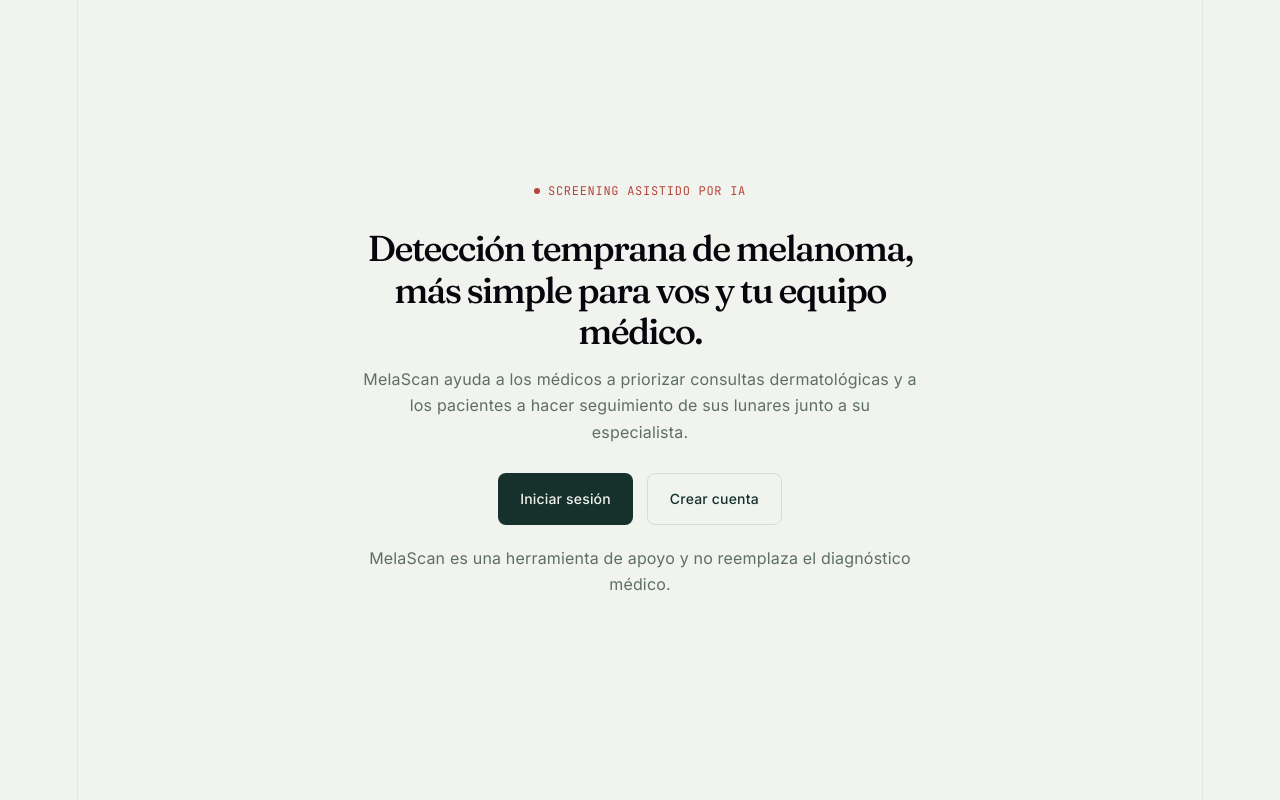
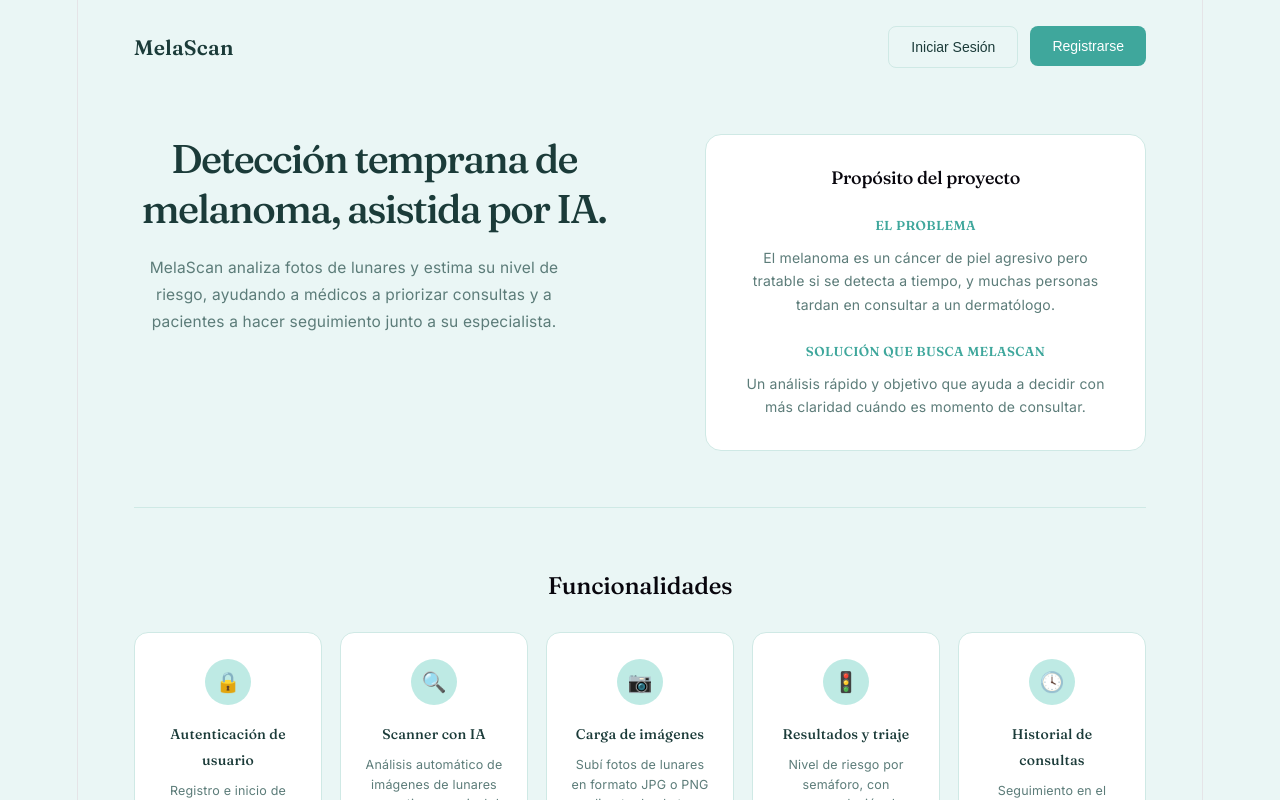
Before and after one commit to urisasson/MelaScan, a React (Vite) app: page /Inicio in a window 1280 px wide. Shown: the top 800 px of the page. Built offline with nearby package versions, Linux system fonts and the light colour scheme.

Commit message:
inicio login register

```diff
--- a/src/App.css
+++ b/src/App.css
@@ -1,17 +1,18 @@
 :root {
-  --ink: #16302B;
-  --paper: #F1F3EF;
+  --ink: #1B3B39;
+  --paper: #EAF6F5;
   --surface: #FFFFFF;
-  --line: #D8DED5;
-  --accent: #B4463B;
-  --accent-tint: #F5E4E1;
-  --sage: #4C7A5E;
-  --sage-tint: #E4EEE7;
-  --amber: #B98431;
-  --amber-tint: #F5EAD6;
-  --red: #B4463B;
-  --red-tint: #F5E1DF;
-  --muted: #5E6E67;
+  --line: #CFE9E5;
+  --accent: #3FA79C;
+  --accent-tint: #BEEAE4;
+  --celeste: #8FD3E8;
+  --sage: #4E9E7A;
+  --sage-tint: #E1F4E7;
+  --amber: #C99A3E;
+  --amber-tint: #FBEFD7;
+  --red: #D97764;
+  --red-tint: #FBE6E1;
+  --muted: #5C7C79;
   --radius: 10px;
 }
 
@@ -29,12 +30,12 @@
 .eyebrow {
   display: inline-flex; align-items: center; gap: 8px;
   font-family: 'JetBrains Mono', monospace; font-size: 12px; letter-spacing: 0.06em;
-  text-transform: uppercase; color: var(--accent); margin-bottom: 10px;
+  text-transform: uppercase; color: var(--accent); margin-bottom: 12px;
 }
 .eyebrow::before { content: ''; width: 6px; height: 6px; border-radius: 50%; background: var(--accent); }
 
 .btn-primary {
-  background: var(--ink); color: var(--paper); border: none;
+  background: var(--accent); color: #FFFFFF; border: none;
   padding: 12px 22px; border-radius: 8px; font-size: 14px; font-weight: 500;
   cursor: pointer; text-decoration: none; display: inline-flex; align-items: center; gap: 8px;
 }
@@ -44,27 +45,89 @@
   padding: 12px 22px; border-radius: 8px; font-size: 14px; font-weight: 500;
   cursor: pointer; text-decoration: none;
 }
+.link-btn {
+  background: none; border: none; padding: 0; color: var(--accent);
+  text-decoration: underline; cursor: pointer; font-size: inherit; font-family: inherit;
+}
 
 /* ---------- Contenedor genérico para pantallas internas ---------- */
 .page { max-width: 900px; margin: 0 auto; padding: 48px 24px; }
-.page-head { max-width: 560px; margin-bottom: 36px; }
-.page-head p { color: var(--muted); font-size: 15px; margin-top: 8px; }
+.page-head { max-width: 560px; margin-bottom: 40px; }
+.page-head p { color: var(--muted); font-size: 15px; margin-top: 10px; line-height: 1.6; }
 
-/* ---------- LANDING ---------- */
-.landing { min-height: 100vh; display: flex; align-items: center; justify-content: center; padding: 40px; }
-.landing-hero { max-width: 560px; text-align: center; }
-.landing-hero h1 { font-size: 36px; line-height: 1.15; margin: 14px 0; }
-.landing-hero p { color: var(--muted); font-size: 16px; margin-bottom: 28px; }
-.landing-actions { display: flex; gap: 14px; justify-content: center; margin-bottom: 20px; }
-.landing-note { font-size: 12.5px; color: var(--muted); }
+/* ==================== LANDING (Inicio) ==================== */
+.landing-page { background: var(--paper); min-height: 100vh; }
 
-/* ---------- AUTH (login/register) ---------- */
-.auth-screen { min-height: 100vh; display: flex; align-items: center; justify-content: center; padding: 24px; }
-.auth-card {
+.site-nav {
+  display: flex; align-items: center; justify-content: space-between;
+  padding: 26px 56px; max-width: 1200px; margin: 0 auto;
+}
+.nav-brand { font-family: 'Fraunces', serif; font-size: 21px; font-weight: 600; color: var(--ink); }
+.nav-actions { display: flex; gap: 12px; }
+
+.auth-dropdown-wrap { position: relative; }
+.auth-dropdown {
+  position: absolute; top: calc(100% + 8px); right: 0; z-index: 20;
+  background: var(--surface); border: 1px solid var(--line); border-radius: 10px;
+  padding: 6px; display: flex; flex-direction: column; gap: 2px; min-width: 160px;
+  box-shadow: 0 8px 24px rgba(27, 59, 57, 0.12);
+}
+.auth-dropdown button {
+  background: none; border: none; text-align: left; padding: 10px 12px;
+  font-size: 13.5px; color: var(--ink); border-radius: 6px; cursor: pointer;
+}
+.auth-dropdown button:hover { background: var(--paper); }
+
+.hero-wrap { max-width: 1200px; margin: 0 auto; padding: 40px 56px 0; }
+.hero-grid {
+  display: grid; grid-template-columns: 1.15fr 1fr; gap: 64px; align-items: start;
+  padding-bottom: 56px; border-bottom: 1px solid var(--line);
+}
+.hero-def h1 {
+  font-size: 40px; line-height: 1.25; margin-bottom: 20px; color: var(--ink);
+  max-width: 480px;
+}
+.hero-def p { color: var(--muted); font-size: 15.5px; line-height: 1.75; max-width: 440px; }
+
+.hero-purpose { background: var(--surface); border: 1px solid var(--line); border-radius: 16px; padding: 32px; }
+.hero-purpose h2 { font-size: 18px; margin-bottom: 24px; }
+.purpose-item { margin-bottom: 22px; }
+.purpose-item:last-child { margin-bottom: 0; }
+.purpose-item h3 {
+  font-size: 13px; font-weight: 600; margin-bottom: 8px; color: var(--accent);
+  text-transform: uppercase; letter-spacing: 0.03em;
+}
+.purpose-item p { font-size: 14px; color: var(--muted); line-height: 1.65; }
+
+.features-section { max-width: 1200px; margin: 0 auto; padding: 64px 56px; }
+.features-section h2 { font-size: 24px; margin-bottom: 32px; text-align: center; }
+.features-grid { display: grid; grid-template-columns: repeat(5, 1fr); gap: 18px; }
+.feature-card {
   background: var(--surface); border: 1px solid var(--line); border-radius: 14px;
-  padding: 40px; width: 100%; max-width: 380px;
+  padding: 26px 20px; text-align: center;
 }
-.auth-sub { color: var(--muted); font-size: 14px; margin: 6px 0 24px; }
+.feature-icon {
+  width: 46px; height: 46px; border-radius: 50%; background: var(--accent-tint);
+  display: flex; align-items: center; justify-content: center; margin: 0 auto 16px;
+  font-size: 20px;
+}
+.feature-card h4 { font-size: 14px; margin-bottom: 8px; }
+.feature-card p { font-size: 12.5px; color: var(--muted); line-height: 1.55; }
+
+.landing-footer {
+  text-align: center; font-size: 12.5px; color: var(--muted);
+  padding: 32px 24px 48px; border-top: 1px solid var(--line); max-width: 1200px; margin: 0 auto;
+}
+
+/* ==================== MODAL (Login / Register) ==================== */
+.modal-backdrop {
+  position: fixed; inset: 0; background: rgba(27, 59, 57, 0.35);
+  display: flex; align-items: center; justify-content: center; z-index: 100; padding: 20px;
+}
+.modal-card { background: var(--surface); border-radius: 16px; padding: 36px; width: 100%; max-width: 380px; position: relative; }
+.modal-close { position: absolute; top: 16px; right: 18px; background: none; border: none; font-size: 16px; color: var(--muted); cursor: pointer; }
+.modal-card h2 { font-size: 20px; margin-bottom: 24px; text-align: center; }
+
 .field { display: flex; flex-direction: column; gap: 6px; margin-bottom: 16px; font-size: 13px; color: var(--muted); }
 .field input {
   padding: 11px 12px; border: 1px solid var(--line); border-radius: 8px; font-size: 14px;
@@ -72,16 +135,15 @@
 }
 .role-toggle { display: flex; border: 1px solid var(--line); border-radius: 8px; overflow: hidden; }
 .role-toggle button {
-  flex: 1; padding: 10px; border: none; background: var(--surface); color: var(--muted);
-  font-size: 13px; cursor: pointer;
+  flex: 1; padding: 10px 6px; border: none; background: var(--surface); color: var(--muted);
+  font-size: 12.5px; cursor: pointer;
 }
-.role-toggle button.active { background: var(--ink); color: var(--paper); }
+.role-toggle button.active { background: var(--accent-tint); color: var(--ink); font-weight: 500; }
 .auth-submit { width: 100%; justify-content: center; margin-top: 6px; }
-.auth-switch { text-align: center; font-size: 13px; color: var(--muted); margin-top: 18px; }
-.auth-switch a { color: var(--accent); text-decoration: none; }
+.auth-switch { text-align: center; font-size: 13px; color: var(--muted); margin-top: 20px; }
 .form-error { font-size: 13px; color: var(--red); margin: -8px 0 14px; }
 
-/* ---------- SCANNER ---------- */
+/* ==================== SCANNER (Home) ==================== */
 .analyze-panel {
   background: var(--surface); border: 1px solid var(--line); border-radius: 14px;
   padding: 32px; display: grid; grid-template-columns: 1fr 1fr; gap: 32px;
@@ -124,8 +186,10 @@
 .result-card .label { font-size: 11px; text-transform: uppercase; color: var(--muted); font-family: 'JetBrains Mono', monospace; }
 .result-card .value { font-size: 14px; font-weight: 500; margin-top: 4px; }
 
-.disclaimer { font-size: 12.5px; color: var(--muted); background: var(--paper); border-left: 2px solid var(--accent); border-radius: 8px; padding: 12px 14px; margin-bottom: 16px; }
+.disclaimer { font-size: 12.5px; color: var(--muted); background: var(--paper); border-left: 2px solid var(--accent); border-radius: 8px; padding: 12px 14px; margin-bottom: 16px; line-height: 1.6; }
 
-@media (max-width: 900px) {
+@media (max-width: 980px) {
+  .hero-grid { grid-template-columns: 1fr; }
+  .features-grid { grid-template-columns: repeat(2, 1fr); }
   .analyze-panel, .result-grid { grid-template-columns: 1fr; }
 }
--- a/src/pages/Inicio.tsx
+++ b/src/pages/Inicio.tsx
@@ -1,24 +1,124 @@
-import { Link } from 'react-router-dom';
+import { useState } from 'react';
+import Login from './Login';
+import Register from './Register';
 
-// Pantalla de Inicio - ruta "/"
-export default function Landing() {
+type ModalMode = 'login' | 'register' | null;
+type Role = 'paciente' | 'medico';
+
+const FEATURES = [
+  { icon: '🔒', title: 'Autenticación de usuario', text: 'Registro e inicio de sesión seguro para médicos y pacientes.' },
+  { icon: '🔍', title: 'Scanner con IA', text: 'Análisis automático de imágenes de lunares para estimar su nivel de riesgo.' },
+  { icon: '📷', title: 'Carga de imágenes', text: 'Subí fotos de lunares en formato JPG o PNG directo desde tu dispositivo.' },
+  { icon: '🚦', title: 'Resultados y triaje', text: 'Nivel de riesgo por semáforo, con recomendación de cuándo consultar a un dermatólogo.' },
+  { icon: '🕓', title: 'Historial de consultas', text: 'Seguimiento en el tiempo de todos los análisis realizados.' },
+];
+
+export default function Inicio() {
+  const [modalMode, setModalMode] = useState<ModalMode>(null);
+  const [modalRole, setModalRole] = useState<Role>('paciente');
+  const [openDropdown, setOpenDropdown] = useState<ModalMode>(null);
+
+  const openAuth = (mode: 'login' | 'register', role: Role) => {
+    setModalRole(role);
+    setModalMode(mode);
+    setOpenDropdown(null);
+  };
+
   return (
-    <div className="landing">
-      <div className="landing-hero">
-        <span className="eyebrow">Screening asistido por IA</span>
-        <h1>Detección temprana de melanoma, más simple para vos y tu equipo médico.</h1>
-        <p>
-          MelaScan ayuda a los médicos a priorizar consultas dermatológicas y a los
-          pacientes a hacer seguimiento de sus lunares junto a su especialista.
-        </p>
-        <div className="landing-actions">
-          <Link to="/login" className="btn-primary">Iniciar sesión</Link>
-          <Link to="/register" className="btn-secondary">Crear cuenta</Link>
+    <div className="landing-page">
+      <nav className="site-nav">
+        {/* Logo de texto por ahora. Cuando tengan el logo definitivo de Iván,
+            reemplazar este <span> por <img src="/logo.svg" alt="MelaScan" /> */}
+        <span className="nav-brand">MelaScan</span>
+
+        <div className="nav-actions">
+          <div className="auth-dropdown-wrap">
+            <button
+              className="btn-secondary"
+              onClick={() => setOpenDropdown(openDropdown === 'login' ? null : 'login')}
+            >
+              Iniciar Sesión
+            </button>
+            {openDropdown === 'login' && (
+              <div className="auth-dropdown">
+                <button onClick={() => openAuth('login', 'paciente')}>Como paciente</button>
+                <button onClick={() => openAuth('login', 'medico')}>Como médico</button>
+              </div>
+            )}
+          </div>
+
+          <div className="auth-dropdown-wrap">
+            <button
+              className="btn-primary"
+              onClick={() => setOpenDropdown(openDropdown === 'register' ? null : 'register')}
+            >
+              Registrarse
+            </button>
+            {openDropdown === 'register' && (
+              <div className="auth-dropdown">
+                <button onClick={() => openAuth('register', 'paciente')}>Como paciente</button>
+                <button onClick={() => openAuth('register', 'medico')}>Como médico</button>
+              </div>
+            )}
+          </div>
         </div>
-        <p className="landing-note">
-          MelaScan es una herramienta de apoyo y no reemplaza el diagnóstico médico.
-        </p>
-      </div>
+      </nav>
+
+      <section className="hero-wrap">
+        <div className="hero-grid">
+          <div className="hero-def">
+            <h1>Detección temprana de melanoma, asistida por IA.</h1>
+            <p>
+              MelaScan analiza fotos de lunares y estima su nivel de riesgo, ayudando a
+              médicos a priorizar consultas y a pacientes a hacer seguimiento junto a
+              su especialista.
+            </p>
+          </div>
+          <div className="hero-purpose">
+            <h2>Propósito del proyecto</h2>
+            <div className="purpose-item">
+              <h3>El problema</h3>
+              <p>El melanoma es un cáncer de piel agresivo pero tratable si se detecta a tiempo, y muchas personas tardan en consultar a un dermatólogo.</p>
+            </div>
+            <div className="purpose-item">
+              <h3>Solución que busca MelaScan</h3>
+              <p>Un análisis rápido y objetivo que ayuda a decidir con más claridad cuándo es momento de consultar.</p>
+            </div>
+          </div>
+        </div>
+      </section>
+
+      <section className="features-section">
+        <h2>Funcionalidades</h2>
+        <div className="features-grid">
+          {FEATURES.map((f) => (
+            <div className="feature-card" key={f.title}>
+              <div className="feature-icon">{f.icon}</div>
+              <h4>{f.title}</h4>
+              <p>{f.text}</p>
+            </div>
+          ))}
+        </div>
+      </section>
+
+      <footer className="landing-footer">
+        MelaScan es una herramienta de apoyo y no reemplaza el diagnóstico médico.
+      </footer>
+
+      {modalMode === 'login' && (
+        <Login
+          initialRole={modalRole}
+          onClose={() => setModalMode(null)}
+          onSwitchToRegister={() => setModalMode('register')}
+        />
+      )}
+      {modalMode === 'register' && (
+        <Register
+          initialRole={modalRole}
+          onClose={() => setModalMode(null)}
+          onSwitchToLogin={() => setModalMode('login')}
+        />
+      )}
     </div>
   );
 }
--- a/src/pages/Login.tsx
+++ b/src/pages/Login.tsx
@@ -1,11 +1,17 @@
 import { useState } from 'react';
 import type { FormEvent } from 'react';
-import { Link, useNavigate } from 'react-router-dom';
+import { useNavigate } from 'react-router-dom';
 
-export default function Login() {
+interface Props {
+  initialRole?: 'paciente' | 'medico';
+  onClose: () => void;
+  onSwitchToRegister: () => void;
+}
+
+export default function Login({ initialRole = 'paciente', onClose, onSwitchToRegister }: Props) {
+  const [role, setRole] = useState<'paciente' | 'medico'>(initialRole);
   const [email, setEmail] = useState('');
   const [password, setPassword] = useState('');
-  const [role, setRole] = useState<'medico' | 'paciente'>('medico');
   const [loading, setLoading] = useState(false);
   const [error, setError] = useState('');
   const navigate = useNavigate();
@@ -31,41 +37,48 @@
   };
 
   return (
-    <div className="auth-screen">
-      <form className="auth-card" onSubmit={handleSubmit}>
-        <h1>Iniciar sesión</h1>
-        <p className="auth-sub">Accedé a tu cuenta de MelaScan.</p>
+    <div className="modal-backdrop" onClick={onClose}>
+      <div className="modal-card" onClick={(e) => e.stopPropagation()}>
+        <button className="modal-close" onClick={onClose} aria-label="Cerrar">✕</button>
+        <h2>Iniciar Sesión</h2>
 
+        <form onSubmit={handleSubmit}>
           <label className="field">
             <span>Soy</span>
             <div className="role-toggle">
+              <button type="button" className={role === 'paciente' ? 'active' : ''} onClick={() => setRole('paciente')}>
+                Como Paciente
+              </button>
               <button type="button" className={role === 'medico' ? 'active' : ''} onClick={() => setRole('medico')}>
-              Médico
-            </button>
-            <button type="button" className={role === 'paciente' ? 'active' : ''} onClick={() => setRole('paciente')}>
-              Paciente
+                Como Médico
               </button>
             </div>
           </label>
 
           <label className="field">
-          <span>Email</span>
-          <input type="email" value={email} onChange={(e) => setEmail(e.target.value)} placeholder="tu@email.com" required />
+            <span>Correo electrónico</span>
+            <input type="email" value={email} onChange={(e) => setEmail(e.target.value)} required />
           </label>
 
           <label className="field">
             <span>Contraseña</span>
-          <input type="password" value={password} onChange={(e) => setPassword(e.target.value)} placeholder="••••••••" required />
+            <input type="password" value={password} onChange={(e) => setPassword(e.target.value)} required />
           </label>
 
           {error && <p className="form-error">{error}</p>}
 
           <button type="submit" className="btn-primary auth-submit" disabled={loading}>
-          {loading ? 'Ingresando…' : 'Ingresar'}
+            {loading ? 'Un momento…' : 'Continuar'}
           </button>
+        </form>
 
-        <p className="auth-switch">¿No tenés cuenta? <Link to="/register">Registrate</Link></p>
-      </form>
+        <p className="auth-switch">
+          ¿No tenés una cuenta?{' '}
+          <button type="button" className="link-btn" onClick={onSwitchToRegister}>
+            Regístrate aquí
+          </button>
+        </p>
+      </div>
     </div>
   );
 }
--- a/src/pages/Register.tsx
+++ b/src/pages/Register.tsx
@@ -1,12 +1,18 @@
 import { useState } from 'react';
 import type { FormEvent } from 'react';
-import { Link, useNavigate } from 'react-router-dom';
+import { useNavigate } from 'react-router-dom';
 
-export default function Register() {
+interface Props {
+  initialRole?: 'paciente' | 'medico';
+  onClose: () => void;
+  onSwitchToLogin: () => void;
+}
+
+export default function Register({ initialRole = 'paciente', onClose, onSwitchToLogin }: Props) {
+  const [role, setRole] = useState<'paciente' | 'medico'>(initialRole);
   const [name, setName] = useState('');
   const [email, setEmail] = useState('');
   const [password, setPassword] = useState('');
-  const [role, setRole] = useState<'medico' | 'paciente'>('paciente');
   const [specialty, setSpecialty] = useState('');
   const [assignedDoctor, setAssignedDoctor] = useState('');
   const [loading, setLoading] = useState(false);
@@ -34,19 +40,20 @@
   };
 
   return (
-    <div className="auth-screen">
-      <form className="auth-card" onSubmit={handleSubmit}>
-        <h1>Crear cuenta</h1>
-        <p className="auth-sub">Registrate como médico o como paciente.</p>
+    <div className="modal-backdrop" onClick={onClose}>
+      <div className="modal-card" onClick={(e) => e.stopPropagation()}>
+        <button className="modal-close" onClick={onClose} aria-label="Cerrar">✕</button>
+        <h2>Registrarse</h2>
 
+        <form onSubmit={handleSubmit}>
           <label className="field">
             <span>Soy</span>
             <div className="role-toggle">
+              <button type="button" className={role === 'paciente' ? 'active' : ''} onClick={() => setRole('paciente')}>
+                Como Paciente
+              </button>
               <button type="button" className={role === 'medico' ? 'active' : ''} onClick={() => setRole('medico')}>
-              Médico
-            </button>
-            <button type="button" className={role === 'paciente' ? 'active' : ''} onClick={() => setRole('paciente')}>
-              Paciente
+                Como Médico
               </button>
             </div>
           </label>
@@ -57,7 +64,7 @@
           </label>
 
           <label className="field">
-          <span>Email</span>
+            <span>Correo electrónico</span>
             <input type="email" value={email} onChange={(e) => setEmail(e.target.value)} required />
           </label>
 
@@ -81,11 +88,17 @@
           {error && <p className="form-error">{error}</p>}
 
           <button type="submit" className="btn-primary auth-submit" disabled={loading}>
-          {loading ? 'Creando cuenta…' : 'Crear cuenta'}
+            {loading ? 'Un momento…' : 'Continuar'}
           </button>
+        </form>
 
-        <p className="auth-switch">¿Ya tenés cuenta? <Link to="/login">Iniciá sesión</Link></p>
-      </form>
+        <p className="auth-switch">
+          ¿Ya tenés una cuenta?{' '}
+          <button type="button" className="link-btn" onClick={onSwitchToLogin}>
+            Inicia sesión aquí
+          </button>
+        </p>
+      </div>
     </div>
   );
 }
```
Also changed, not shown: src/App.tsx (+4 -13 lines). Lines whose indentation alone changed are shown as unchanged.
